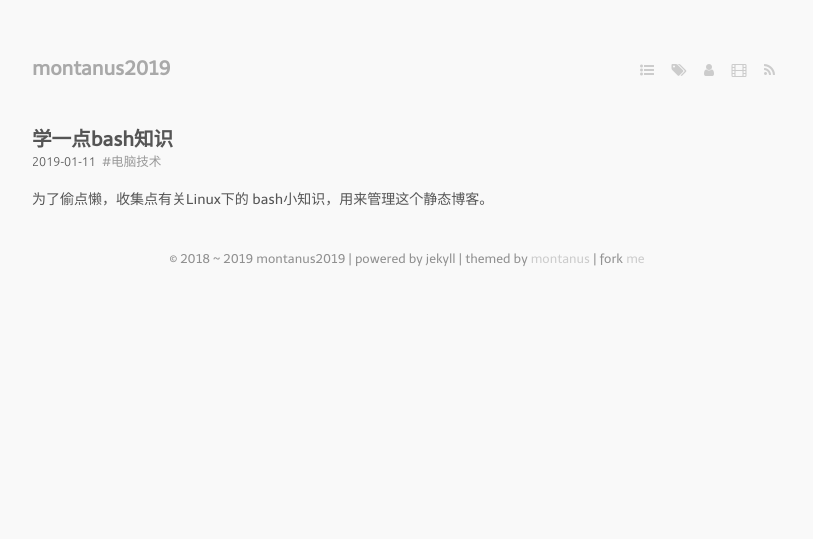
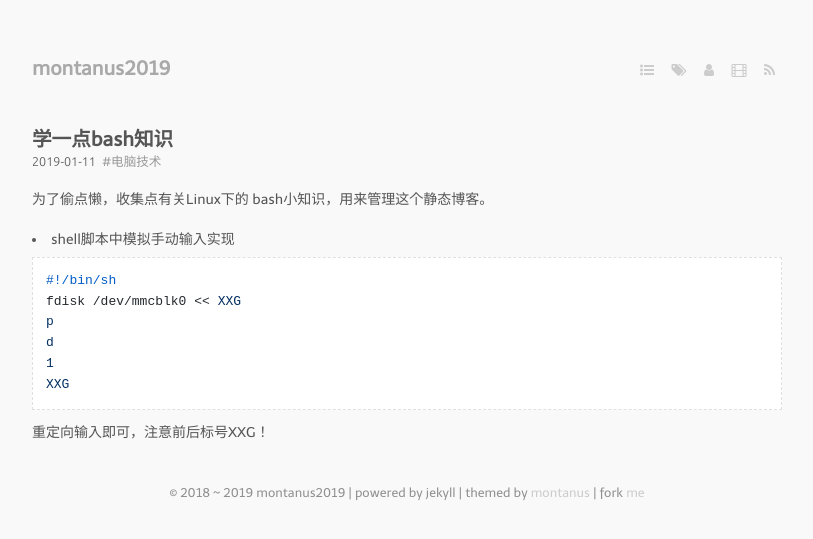
Before and after one commit to montanus2019/montanus2019.github.io, a Jekyll site: the page built from _posts/2019-01-11-bash知识学习.md, in a window 1280 px wide. Shown: the top 539 px of the page, without its empty margins (233-1046 px from the left). Built offline with Jekyll 4.4.1, drawn with Linux system fonts in a browser that asks for light colours; nearby versions of some CDN libraries; some web fonts are replaced; a script that is not in the unit is left out.

Commit message:
bash知识

````diff
--- a/_posts/2019-01-11-bash知识学习.md
+++ b/_posts/2019-01-11-bash知识学习.md
@@ -11,3 +11,16 @@ tags:
 
 为了偷点懒，收集点有关Linux下的
 bash小知识，用来管理这个静态博客。
+
+- shell脚本中模拟手动输入实现
+
+```
+#!/bin/sh
+fdisk /dev/mmcblk0 << XXG
+p
+d
+1
+XXG
+```
+
+重定向输入即可，注意前后标号XXG！
````
Also changed, not shown: 4 other files.
